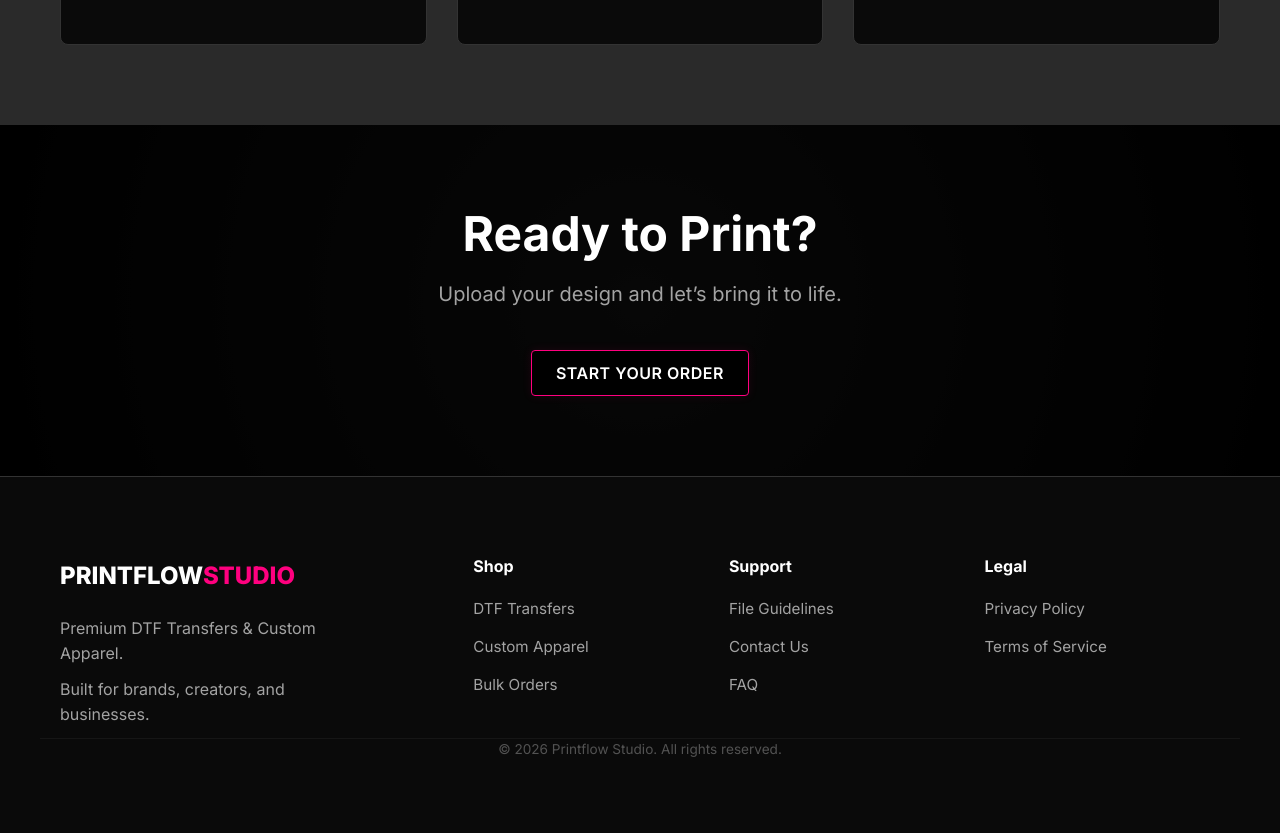
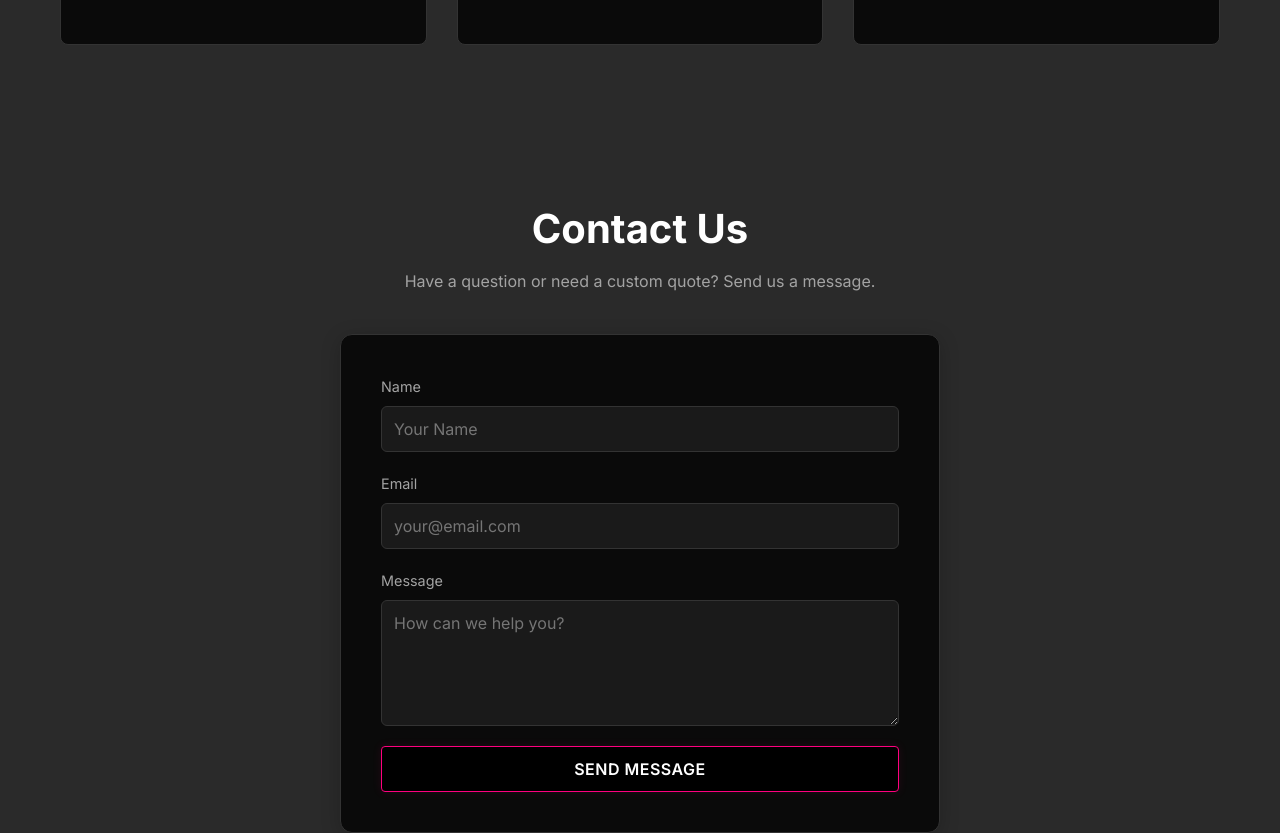
Before and after one commit to charleshllw2/printflow-web, a React (Vite) app: page / in a window 1280 px wide. Shown: the part 4180-5013 px from the top of the page. Built offline with nearby package versions, Linux system fonts and the light colour scheme.

Commit message:
feat: implement contact form

```diff
--- /dev/null
+++ b/src/components/ContactForm.tsx
@@ -0,0 +1,120 @@
+import { useState } from 'react';
+import '../styles/ContactForm.css';
+
+export default function ContactForm() {
+    const [formData, setFormData] = useState({
+        name: '',
+        email: '',
+        message: ''
+    });
+    const [status, setStatus] = useState<'idle' | 'submitting' | 'success' | 'error'>('idle');
+
+    const handleChange = (e: React.ChangeEvent<HTMLInputElement | HTMLTextAreaElement>) => {
+        const { name, value } = e.target;
+        setFormData(prev => ({ ...prev, [name]: value }));
+    };
+
+    const handleSubmit = async (e: React.FormEvent) => {
+        e.preventDefault();
+        setStatus('submitting');
+
+        try {
+            const response = await fetch("https://formsubmit.co/ajax/hello@printflowstudio.com", {
+                method: "POST",
+                headers: {
+                    'Content-Type': 'application/json',
+                    'Accept': 'application/json'
+                },
+                body: JSON.stringify({
+                    _subject: `New Inquiry from ${formData.name}`,
+                    name: formData.name,
+                    email: formData.email,
+                    message: formData.message
+                })
+            });
+
+            if (response.ok) {
+                setStatus('success');
+                setFormData({ name: '', email: '', message: '' });
+            } else {
+                setStatus('error');
+            }
+        } catch (error) {
+            console.error(error);
+            setStatus('error');
+        }
+    };
+
+    return (
+        <section id="contact" className="section contact-section">
+            <div className="container">
+                <div className="contact-wrapper">
+
+                    <div className="contact-header text-center">
+                        <h2>Contact Us</h2>
+                        <p>Have a question or need a custom quote? Send us a message.</p>
+                    </div>
+
+                    {status === 'success' ? (
+                        <div className="contact-success text-center">
+                            <div className="success-icon">✅</div>
+                            <h3>Message Sent!</h3>
+                            <p>Thanks for reaching out. We'll get back to you shortly.</p>
+                            <button className="btn btn-secondary" onClick={() => setStatus('idle')}>Send Another Message</button>
+                        </div>
+                    ) : (
+                        <form className="contact-form" onSubmit={handleSubmit}>
+                            <div className="form-group">
+                                <label htmlFor="name">Name</label>
+                                <input
+                                    type="text"
+                                    id="name"
+                                    name="name"
+                                    value={formData.name}
+                                    onChange={handleChange}
+                                    required
+                                    placeholder="Your Name"
+                                />
+                            </div>
+
+                            <div className="form-group">
+                                <label htmlFor="email">Email</label>
+                                <input
+                                    type="email"
+                                    id="email"
+                                    name="email"
+                                    value={formData.email}
+                                    onChange={handleChange}
+                                    required
+                                    placeholder="your@email.com"
+                                />
+                            </div>
+
+                            <div className="form-group">
+                                <label htmlFor="message">Message</label>
+                                <textarea
+                                    id="message"
+                                    name="message"
+                                    value={formData.message}
+                                    onChange={handleChange}
+                                    required
+                                    rows={5}
+                                    placeholder="How can we help you?"
+                                ></textarea>
+                            </div>
+
+                            <button type="submit" className="btn btn-primary full-width" disabled={status === 'submitting'}>
+                                {status === 'submitting' ? 'Sending...' : 'Send Message'}
+                            </button>
+
+                            {status === 'error' && (
+                                <p className="error-text text-center">Something went wrong. Please try again.</p>
+                            )}
+                        </form>
+                    )}
+
+                </div>
+            </div>
+        </section>
+    );
+}
--- a/src/pages/Home.tsx
+++ b/src/pages/Home.tsx
@@ -6,7 +6,7 @@ import OrderPortal from "../components/OrderPortal";
 import WhyChooseUs from "../components/WhyChooseUs";
 import Showcase from "../components/Showcase";
 import Testimonials from "../components/Testimonials";
-import CTA from "../components/CTA";
+import ContactForm from "../components/ContactForm";
 
 export default function Home() {
     return (
@@ -18,7 +18,7 @@ export default function Home() {
             <WhyChooseUs />
             <Showcase />
             <Testimonials />
-            <CTA />
+            <ContactForm />
         </Layout>
     );
 }
--- /dev/null
+++ b/src/styles/ContactForm.css
@@ -0,0 +1,77 @@
+.contact-section {
+    background-color: var(--bg-tertiary);
+    padding: 100px 0;
+}
+
+.contact-wrapper {
+    max-width: 600px;
+    margin: 0 auto;
+}
+
+.contact-header {
+    margin-bottom: 40px;
+}
+
+.contact-header p {
+    color: var(--text-secondary);
+}
+
+.contact-form {
+    background-color: var(--bg-primary);
+    padding: 40px;
+    border-radius: 12px;
+    border: 1px solid var(--border-color);
+    box-shadow: 0 4px 20px rgba(0, 0, 0, 0.2);
+}
+
+.form-group {
+    margin-bottom: 20px;
+    display: flex;
+    flex-direction: column;
+    gap: 8px;
+}
+
+.form-group label {
+    color: var(--text-secondary);
+    font-size: 0.9rem;
+}
+
+.form-group input,
+.form-group textarea {
+    background-color: var(--bg-secondary);
+    border: 1px solid var(--border-color);
+    padding: 12px;
+    border-radius: 6px;
+    color: #fff;
+    font-family: inherit;
+    font-size: 1rem;
+}
+
+.form-group input:focus,
+.form-group textarea:focus {
+    border-color: var(--accent-color);
+    outline: none;
+}
+
+.contact-success {
+    background-color: var(--bg-primary);
+    padding: 60px 40px;
+    border-radius: 12px;
+    border: 1px solid var(--accent-color);
+}
+
+.success-icon {
+    font-size: 3rem;
+    margin-bottom: 20px;
+}
+
+.error-text {
+    color: #ff4444;
+    margin-top: 16px;
+}
+
+@media (max-width: 600px) {
+    .contact-form {
+        padding: 30px 20px;
+    }
+}
```
